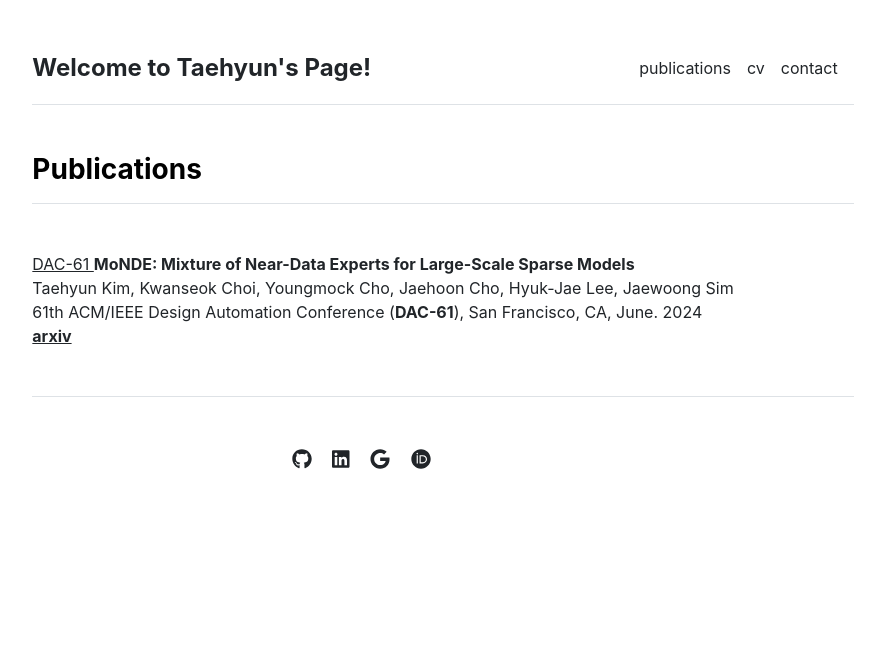
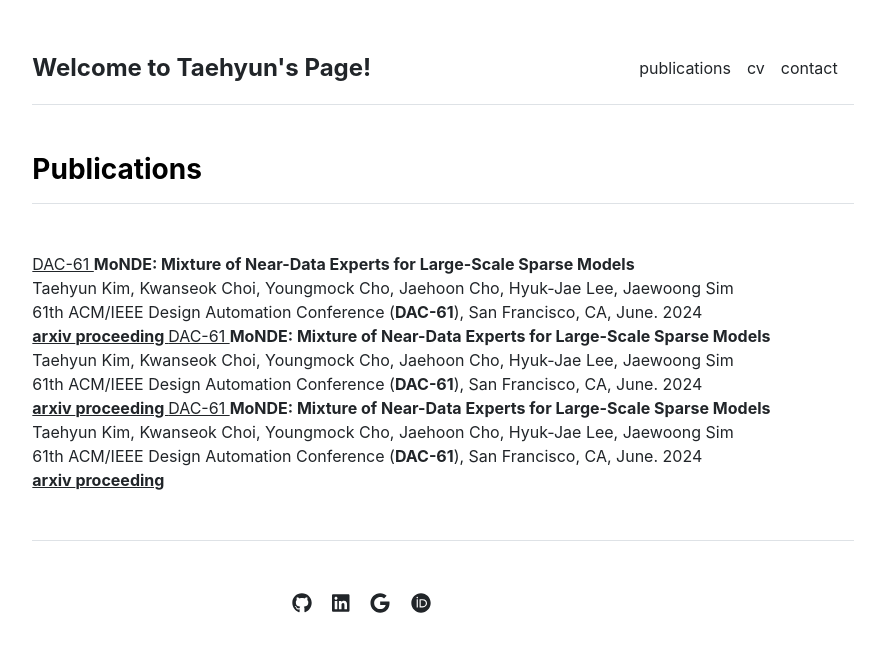
Before and after one commit to taehyunzzz/taehyunzzz.github.io, a Jekyll site: the page built from publications.md, in a window 1280 px wide. Shown: the top 652 px of the page, without its empty margins (197-1082 px from the left). Built offline with Jekyll 4.4.1, drawn with Linux system fonts in a browser that asks for light colours.

Commit message:
DEBUG: test29

```diff
--- a/_data/publications.yml
+++ b/_data/publications.yml
@@ -6,6 +6,32 @@ featured:
 
 # shown in publications
 index:
+- {
+    label: "label-danger",
+    acronym: "DAC-61",
+    title: "MoNDE: Mixture of Near-Data Experts for Large-Scale Sparse Models",
+    authors: "Taehyun Kim, Kwanseok Choi, Youngmock Cho, Jaehoon Cho, Hyuk-Jae Lee, Jaewoong Sim",
+    proceeding: "61th ACM/IEEE Design Automation Conference",
+    homepage: "https://www.dac.com/",
+    date: "June. 2024",
+    place: "San Francisco, CA",
+    others: {
+      arxiv: "https://arxiv.org/abs/2405.18832"
+    }
+  }
+- {
+    label: "label-success",
+    acronym: "DAC-61",
+    title: "MoNDE: Mixture of Near-Data Experts for Large-Scale Sparse Models",
+    authors: "Taehyun Kim, Kwanseok Choi, Youngmock Cho, Jaehoon Cho, Hyuk-Jae Lee, Jaewoong Sim",
+    proceeding: "61th ACM/IEEE Design Automation Conference",
+    homepage: "https://www.dac.com/",
+    date: "June. 2024",
+    place: "San Francisco, CA",
+    others: {
+      arxiv: "https://arxiv.org/abs/2405.18832"
+    }
+  }
 - {
     label: "label-primary",
     acronym: "DAC-61",
--- a/_includes/publications.html
+++ b/_includes/publications.html
@@ -30,6 +30,9 @@
             {% if item.others.arxiv %}
                 <a href="{{ item.others.arxiv }}"><strong>arxiv </strong></a>
             {% endif %}
+            {% if item.others.arxiv %}
+                <a href="{{ item.others.proceeding }}"><strong>proceeding </strong></a>
+            {% endif %}
             {% if item.others.slides %}
                 <a href="{{ item.others.slides }}"><strong>slides </strong></a>
             {% endif %}
```
